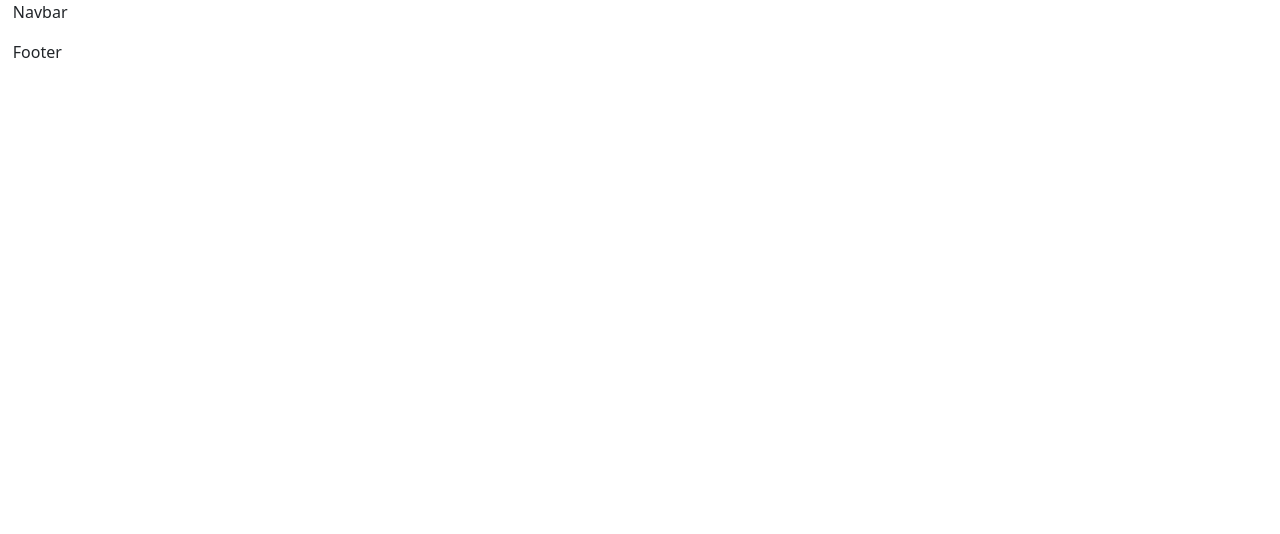
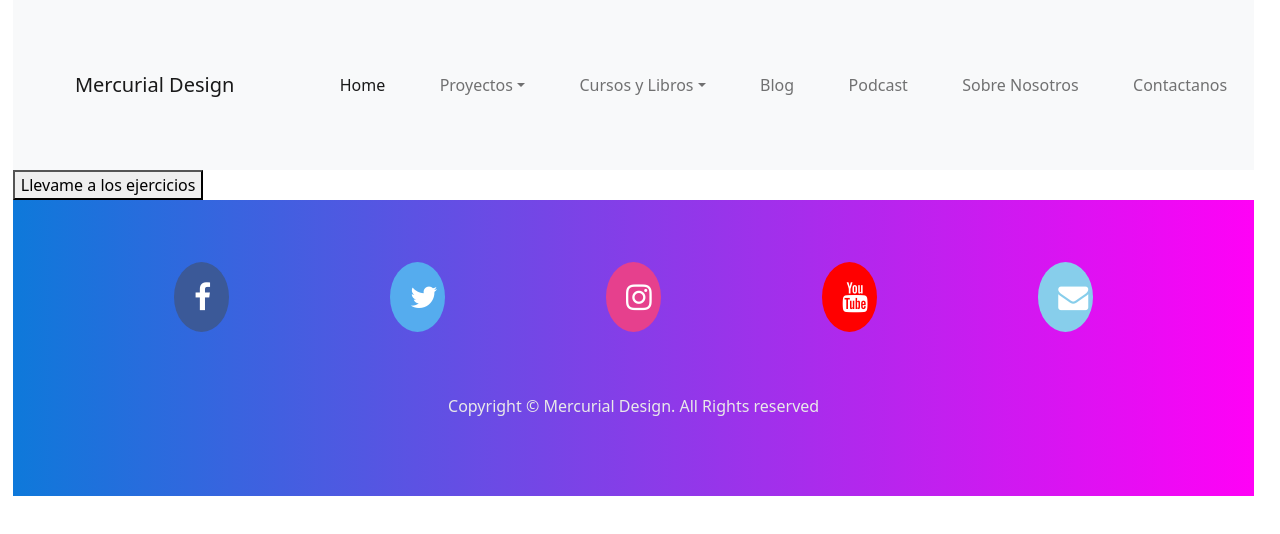
Before and after one commit to Joseda-hg/frontend, a React (Create React App) app: page / in a window 1280 px wide. Shown: the top 534 px of the page. Built offline with nearby package versions, Linux system fonts and the light colour scheme.

Commit message:
jss, components

```diff
--- a/public/index.html
+++ b/public/index.html
@@ -3,6 +3,7 @@
   <head>
     <meta charset="utf-8" />
     <link rel="icon" href="%PUBLIC_URL%/favicon.ico" />
+    <link rel="stylesheet" href="https://cdnjs.cloudflare.com/ajax/libs/font-awesome/4.7.0/css/font-awesome.min.css">
     <meta name="viewport" content="width=device-width, initial-scale=1" />
     <meta name="theme-color" content="#000000" />
     <meta
@@ -39,5 +40,8 @@
       To begin the development, run `npm start` or `yarn start`.
       To create a production bundle, use `npm run build` or `yarn build`.
     -->
+            <script src="https://code.jquery.com/jquery-3.2.1.slim.min.js" integrity="sha384-KJ3o2DKtIkvYIK3UENzmM7KCkRr/rE9/Qpg6aAZGJwFDMVNA/GpGFF93hXpG5KkN" crossorigin="anonymous"></script>
+<script src="https://cdnjs.cloudflare.com/ajax/libs/popper.js/1.12.9/umd/popper.min.js" integrity="sha384-ApNbgh9B+Y1QKtv3Rn7W3mgPxhU9K/ScQsAP7hUibX39j7fakFPskvXusvfa0b4Q" crossorigin="anonymous"></script>
+<script src="https://maxcdn.bootstrapcdn.com/bootstrap/4.0.0/js/bootstrap.min.js" integrity="sha384-JZR6Spejh4U02d8jOt6vLEHfe/JQGiRRSQQxSfFWpi1MquVdAyjUar5+76PVCmYl" crossorigin="anonymous"></script>
   </body>
 </html>
--- a/src/App.js
+++ b/src/App.js
@@ -11,15 +11,27 @@ export function App() {
       <Router>
         <Navbar />
         <Switch>
-    <Route exact path= "/">
+          <Route exact path="/">
             <Home />
           </Route>
-    <Route path = "/ejercicios">
+          <Route path="/ejercicios">
             <Ejercicio />
+          </Route>
+          <Route path="/blog">
+            {/* <Ejercicio /> */}
+          </Route>
+          <Route path="/Podcast">
+            {/* <Ejercicio /> */}
+          </Route>
+          <Route path="/About">
+            {/* <Ejercicio /> */}
+          </Route>
+          <Route path="/Contact">
+            {/* <Ejercicio /> */}
           </Route>
         </Switch>
         <Footer />
       </Router>
     </>
-  )
+  );
 }
--- a/src/components/Footer.jsx
+++ b/src/components/Footer.jsx
@@ -3,7 +3,18 @@ import React from 'react'
 export function Footer() {
     return (
         <div>
-            <p>Footer</p>
+            <footer>
+        <div id="socialmedia">
+        <a href="#" class="fa fa-facebook"></a>
+        <a href="#" class="fa fa-twitter"></a>
+        <a href="#" class="fa fa-instagram"></a>
+        <a href="#" class="fa fa-youtube"></a>
+        <a href="#" class="fa fa-envelope"></a>
+        </div>
+        <div id="Copyright">
+        <p id="Copytext">Copyright © Mercurial Design. All Rights reserved</p>
+        </div>
+        </footer>
         </div>
     )
 }
--- a/src/components/Home.jsx
+++ b/src/components/Home.jsx
@@ -1,9 +1,11 @@
 import React from 'react'
-
+import { Link } from 'react-router-dom'
 export function Home() {
     return (
         <div>
-
+            <Link to="/ejercicios">
+           <button> Llevame a los ejercicios</button>
+           </Link>
         </div>
     )
 }
--- a/src/components/Navbar.jsx
+++ b/src/components/Navbar.jsx
@@ -1,9 +1,145 @@
-import React from 'react'
+import React from "react";
+import { Link } from "react-router-dom";
+export function Navbar() {
+  return (
+    <div>
+      <nav class="navbar navbar-expand-lg navbar-light bg-light">
+        <a class="navbar-brand" href="#">
+          Mercurial Design
+        </a>
+        <button
+          class="navbar-toggler"
+          type="button"
+          data-toggle="collapse"
+          data-target="#navbarSupportedContent"
+          aria-controls="navbarSupportedContent"
+          aria-expanded="false"
+          aria-label="Toggle navigation"
+        >
+          <span class="navbar-toggler-icon"></span>
+        </button>
 
-export function Navbar() {
-    return (
-        <div>
-            <p>Navbar</p>
+        <div class="collapse navbar-collapse" id="navbarSupportedContent">
+          <ul class="navbar-nav mr-auto nav-fill w-100">
+            <li class="nav-item active">
+              <Link class="nav-link active" to="/">
+                Home{" "}
+              </Link>
+            </li>
+
+            <li class="nav-item dropdown">
+              <a
+                class="nav-link dropdown-toggle"
+                href="#"
+                id="navbarDropdown"
+                role="button"
+                data-toggle="dropdown"
+                aria-haspopup="true"
+                aria-expanded="false"
+              >
+                Proyectos
+              </a>
+              <div class="dropdown-menu" aria-labelledby="navbarDropdown">
+                <a class="dropdown-item" href="#">
+                  StudyApp
+                </a>
+                <a class="dropdown-item" href="#">
+                  FitApp
+                </a>
+                <a class="dropdown-item" href="#">
+                  HealthApp
+                </a>
+                <a class="dropdown-item" href="#">
+                  SalesApp
+                </a>
+                <a class="dropdown-item" href="#">
+                  Clicker Game
+                </a>
+                <a class="dropdown-item" href="#">
+                  Document Generator
+                </a>
+                <div class="dropdown-divider"></div>
+                <a class="dropdown-item" href="#">
+                  Action
+                </a>
+                <a class="dropdown-item" href="#">
+                  Another action
+                </a>
+                <div class="dropdown-divider"></div>
+                <a class="dropdown-item" href="#">
+                  Something else here
+                </a>
+              </div>
+            </li>
+
+            <li class="nav-item dropdown">
+              <a
+                class="nav-link dropdown-toggle"
+                href="#"
+                id="navbarDropdown"
+                role="button"
+                data-toggle="dropdown"
+                aria-haspopup="true"
+                aria-expanded="false"
+              >
+                Cursos y Libros
+              </a>
+              <div class="dropdown-menu" aria-labelledby="navbarDropdown">
+                <a class="dropdown-item" href="#">
+                  Alfabetizacion Digital
+                </a>
+                <a class="dropdown-item" href="#">
+                  Ingles
+                </a>
+                <a class="dropdown-item" href="#">
+                  Metodo de estudios
+                </a>
+                <div class="dropdown-divider"></div>
+                <a class="dropdown-item" href="#">
+                  Programacion en Python
+                </a>
+                <a class="dropdown-item" href="#">
+                  Programacion Web
+                </a>
+                <a class="dropdown-item" href="#">
+                  Programacion en Rust
+                </a>
+                <a class="dropdown-item" href="#">
+                  Programacion en C#
+                </a>
+
+                <div class="dropdown-divider"></div>
+                <a class="dropdown-item" href="#">
+                  Something else here
+                </a>
+              </div>
+            </li>
+            <li class="nav-item">
+              <a class="nav-link" href="#">
+                Blog
+              </a>
+            </li>
+
+            <li class="nav-item">
+              <a class="nav-link" href="#">
+                Podcast
+              </a>
+            </li>
+
+            <li class="nav-item">
+              <a class="nav-link" href="#">
+                Sobre Nosotros
+              </a>
+            </li>
+
+            <li class="nav-item">
+              <a class="nav-link" href="#">
+                Contactanos
+              </a>
+            </li>
+          </ul>
         </div>
-    )
+      </nav>
+    </div>
+  );
 }
--- a/src/index.css
+++ b/src/index.css
@@ -8,9 +8,6 @@ padding-bottom: 1%;
 padding-bottom: 1%;
 }
 
-/* #ejerciciolist{
-
-} */
 
 #card{
   content: center;
@@ -19,3 +16,80 @@ padding-bottom: 1%;
 #form-control {
   padding: 5%;
 }
+
+.navbar-brand{
+  padding: 5%;
+}
+
+footer {
+  background: #FF01F6;
+  background: -webkit-linear-gradient(right, #FF01F6, #0E79DA);
+  background: -moz-linear-gradient(right, #FF01F6, #0E79DA);
+  background: linear-gradient(to left, #FF01F6, #0E79DA);;
+  color: rgb(233, 233, 233);
+  text-align: center;
+}
+
+/* Style all font awesome icons */
+.fa {
+  padding: 20px;
+  font-size: 30px;
+  width: 55px;
+  text-align: center;
+  text-decoration: none;
+  border-radius: 50%;
+}
+
+/* Add a hover effect if you want */
+.fa:hover {
+  opacity: 0.8;
+  color: white
+}
+
+/* Set a specific color for each brand */
+.fa-facebook {
+  background: #3B5998;
+  color: white;
+}
+
+.fa-twitter {
+  background: #55ACEE;
+  color: white;
+}
+
+.fa-instagram {
+  background: #e6408d;
+  color: white;
+}
+
+.fa-youtube {
+  background: #ff0000;
+  color: white;
+}
+
+.fa-envelope {
+  background: skyblue;
+  color: white;
+}
+
+#socialmedia {
+  display: flex;
+  justify-content:space-evenly;
+  padding-top: 5%;
+  padding-bottom: 5%;
+}
+
+#Copyright{
+  display:flex;
+  justify-content:space-evenly;
+  padding-bottom: 5%;
+  align-self: center;
+}
+
+
+@media all and (min-width: 992px) {
+.navbar .nav-item .dropdown-menu{ display: none; }
+.navbar .nav-item:hover .nav-link{ color: #fff;  }
+.navbar .nav-item:hover .dropdown-menu{ display: block; }
+.navbar .nav-item .dropdown-menu{ margin-top:0; }
+}
```
Lines whose indentation alone changed are shown as unchanged.
